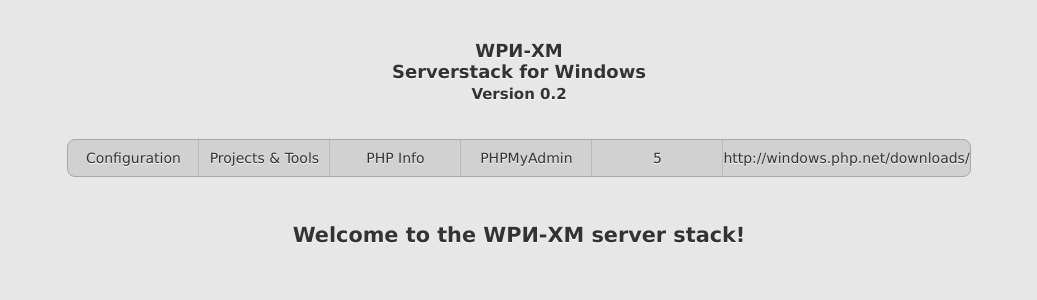
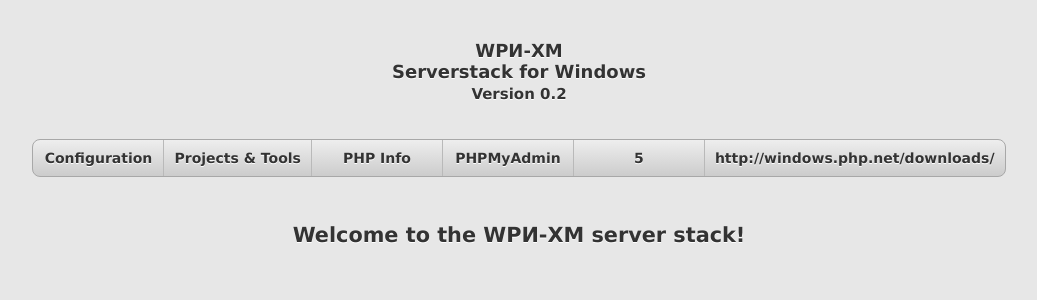
Before and after one commit to thedruz/WPN-XM, a PHP site: page /webinterface/templates/header.php in a window 1280 px wide. Shown: the top 300 px of the page, without its empty margins (121-1158 px from the left). Run offline with PHP 8.4, Linux system fonts and the light colour scheme.

Commit message:
changed menu css

```diff
--- a/www/webinterface/css/style.css
+++ b/www/webinterface/css/style.css
@@ -205,6 +205,14 @@
     float: left;
     padding: 0px;
     margin: 0px;
+    background: rgb(238,238,238); /* Old browsers */
+    background: -moz-linear-gradient(top, rgba(238,238,238,1) 0%, rgba(204,204,204,1) 100%); /* FF3.6+ */
+    background: -webkit-gradient(linear, left top, left bottom, color-stop(0%,rgba(238,238,238,1)), color-stop(100%,rgba(204,204,204,1))); /* Chrome,Safari4+ */
+    background: -webkit-linear-gradient(top, rgba(238,238,238,1) 0%,rgba(204,204,204,1) 100%); /* Chrome10+,Safari5.1+ */
+    background: -o-linear-gradient(top, rgba(238,238,238,1) 0%,rgba(204,204,204,1) 100%); /* Opera 11.10+ */
+    background: -ms-linear-gradient(top, rgba(238,238,238,1) 0%,rgba(204,204,204,1) 100%); /* IE10+ */
+    background: linear-gradient(top, rgba(238,238,238,1) 0%,rgba(204,204,204,1) 100%); /* W3C */
+    filter: progid:DXImageTransform.Microsoft.gradient( startColorstr='#eeeeee', endColorstr='#cccccc',GradientType=0 ); /* IE6-9 */
 }
 li {
     list-style: none outside none;
@@ -217,12 +225,13 @@
     line-height: 16px;
     text-align: center;
     min-width: 130px;
+    font-weight: bold;
 }
 .main_menu li a, .main_menu li a:hover {
     color: #333333;
     display: block;
     line-height: 16px;
-    padding: 10px 0;
+    padding: 10px;
     text-shadow: 0 1px #FFFFFF;
 }
 .main_menu li a:hover, .main_menu li.selected {
```
